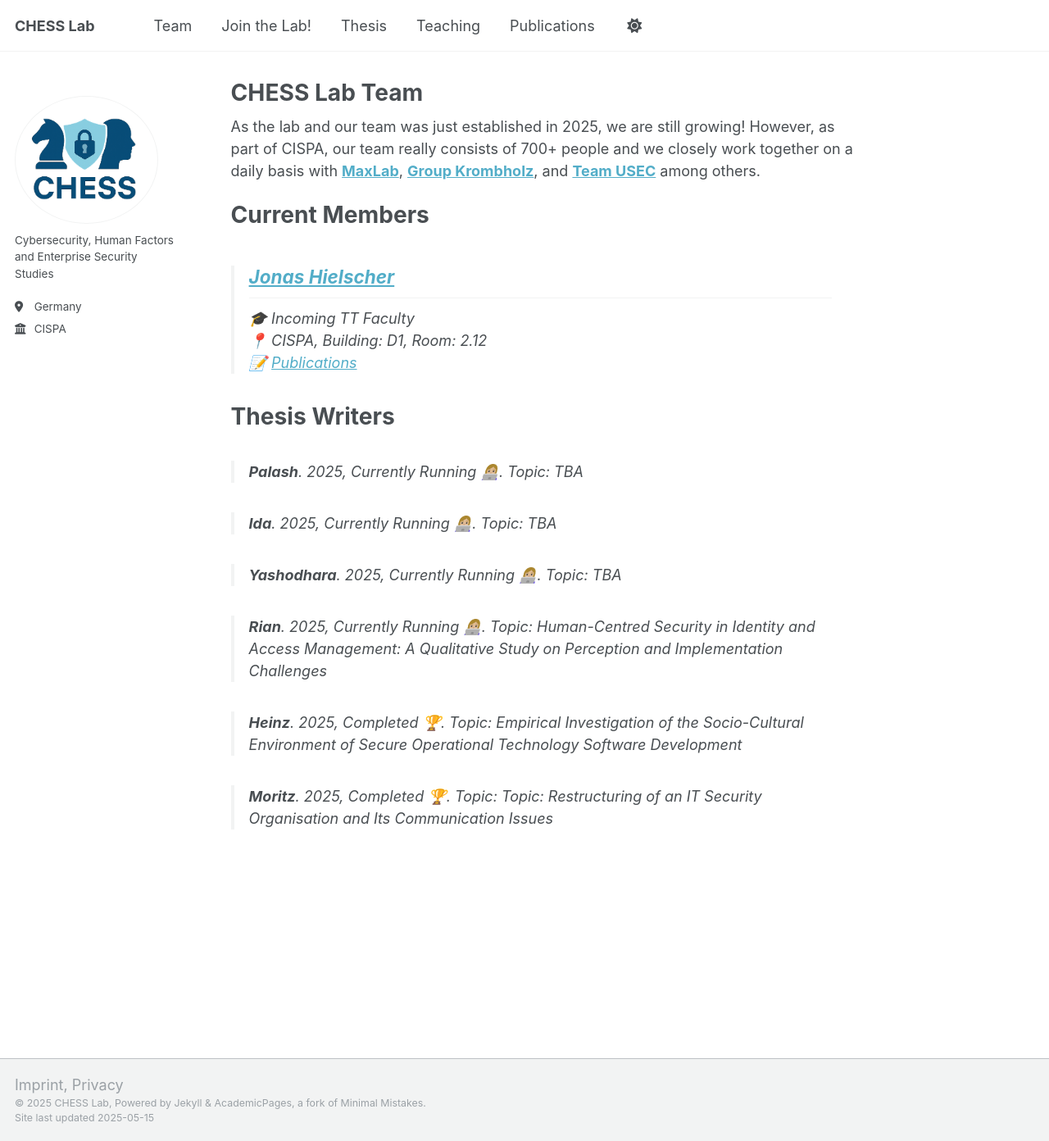
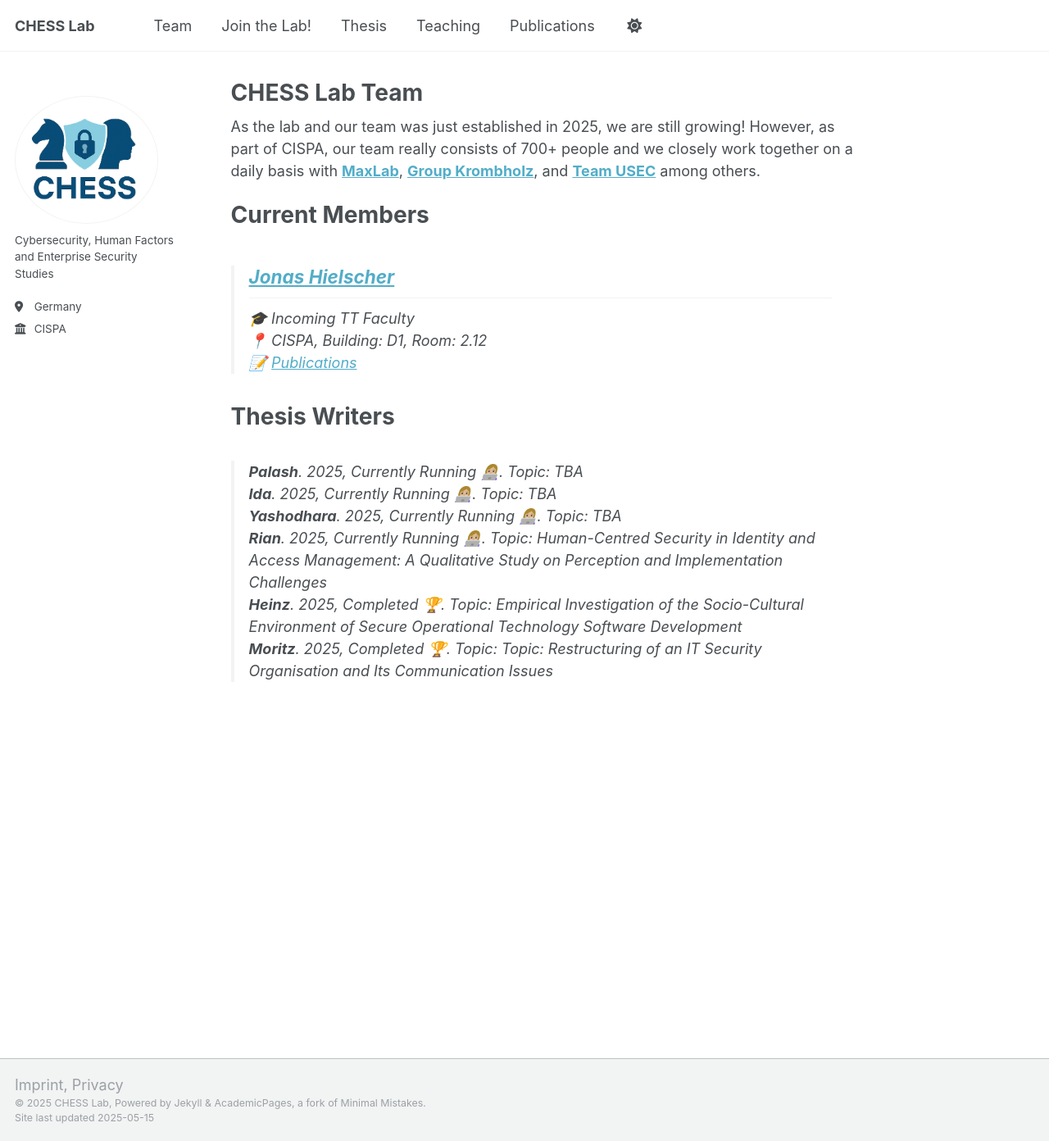
Before and after one commit to chessslab/chessslab.github.io, a Jekyll site: the page built from _pages/team.md, in a window 1280 px wide and 1392 px high. Shown: the whole window at 82% size. Built offline with Jekyll 4.4.1, drawn with Linux system fonts in a browser that asks for light colours.

Commit message:
changed a few more things.

```diff
--- a/_pages/team.md
+++ b/_pages/team.md
@@ -16,14 +16,9 @@ As the lab and our team was just established in 2025, we are still growing! Howe
 
 
 # Thesis Writers
-> __Palash__. 2025, _Currently Running_ 👩🏼‍💻. Topic: TBA
-
-> __Ida__. 2025, _Currently Running_ 👩🏼‍💻. Topic: TBA
-
-> __Yashodhara__. 2025, _Currently Running_ 👩🏼‍💻. Topic: TBA
-
-> __Rian__. 2025, _Currently Running_ 👩🏼‍💻. Topic: Human-Centred Security in Identity and Access Management: A Qualitative Study on Perception and Implementation Challenges
-
-> __Heinz__. 2025, _Completed_ 🏆. Topic: Empirical Investigation of the Socio-Cultural Environment of Secure Operational Technology Software Development
-
+> __Palash__. 2025, _Currently Running_ 👩🏼‍💻. Topic: TBA \
+> __Ida__. 2025, _Currently Running_ 👩🏼‍💻. Topic: TBA \
+> __Yashodhara__. 2025, _Currently Running_ 👩🏼‍💻. Topic: TBA \
+> __Rian__. 2025, _Currently Running_ 👩🏼‍💻. Topic: Human-Centred Security in Identity and Access Management: A Qualitative Study on Perception and Implementation Challenges \
+> __Heinz__. 2025, _Completed_ 🏆. Topic: Empirical Investigation of the Socio-Cultural Environment of Secure Operational Technology Software Development \
 > __Moritz__. 2025, _Completed_ 🏆. Topic: Topic: Restructuring of an IT Security Organisation and Its Communication Issues
```
Also changed, not shown: _pages/join.md (+3 -0 lines).
